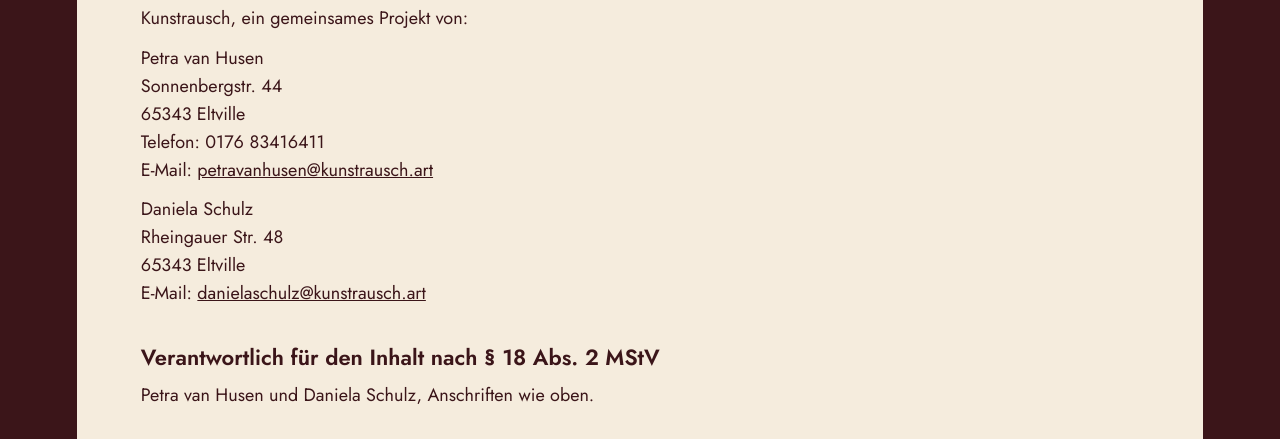
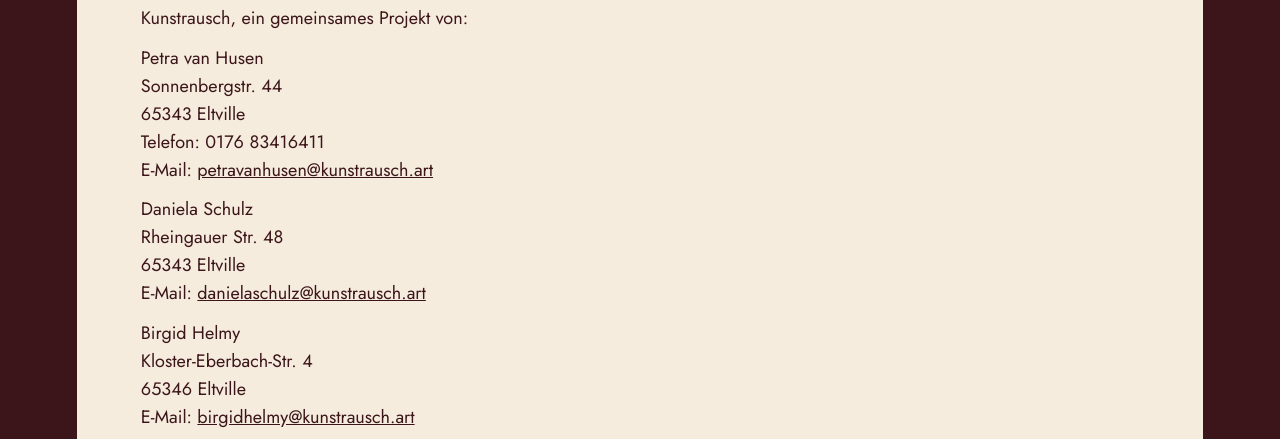
Before and after one commit to weissraum-eltville/kunstrausch, a plain HTML site: page impressum.html in a window 1280 px wide. Shown: the part 296-735 px from the top of the page. Drawn offline with Linux system fonts and the light colour scheme.

Commit message:
Impressum und Datenschutz: Birgid Helmy als Verantwortliche
Co-Authored-By: Claude Opus 5.5 <noreply@anthropic.com>

```diff
--- a/impressum.html
+++ b/impressum.html
@@ -17,9 +17,10 @@
   <p>Kunstrausch, ein gemeinsames Projekt von:</p>
   <p>Petra van Husen<br>Sonnenbergstr. 44<br>65343 Eltville<br>Telefon: 0176 83416411<br>E-Mail: <a href="mailto:petravanhusen@kunstrausch.art">petravanhusen@kunstrausch.art</a></p>
   <p>Daniela Schulz<br>Rheingauer Str. 48<br>65343 Eltville<br>E-Mail: <a href="mailto:danielaschulz@kunstrausch.art">danielaschulz@kunstrausch.art</a></p>
+  <p>Birgid Helmy<br>Kloster-Eberbach-Str. 4<br>65346 Eltville<br>E-Mail: <a href="mailto:birgidhelmy@kunstrausch.art">birgidhelmy@kunstrausch.art</a></p>
 
   <h2>Verantwortlich für den Inhalt nach § 18 Abs. 2 MStV</h2>
-  <p>Petra van Husen und Daniela Schulz, Anschriften wie oben.</p>
+  <p>Petra van Husen, Daniela Schulz und Birgid Helmy, Anschriften wie oben.</p>
 
   <h2>Haftung für Inhalte</h2>
   <p>Wir erstellen die Inhalte dieser Seite mit Sorgfalt. Für ihre Richtigkeit, Vollständigkeit und Aktualität können wir keine Gewähr übernehmen. Als Diensteanbieter sind wir nach den allgemeinen Gesetzen für eigene Inhalte verantwortlich. Werden uns Rechtsverletzungen bekannt, entfernen wir die betreffenden Inhalte umgehend.</p>
```
Also changed, not shown: datenschutz.html (+1 -0 lines).
